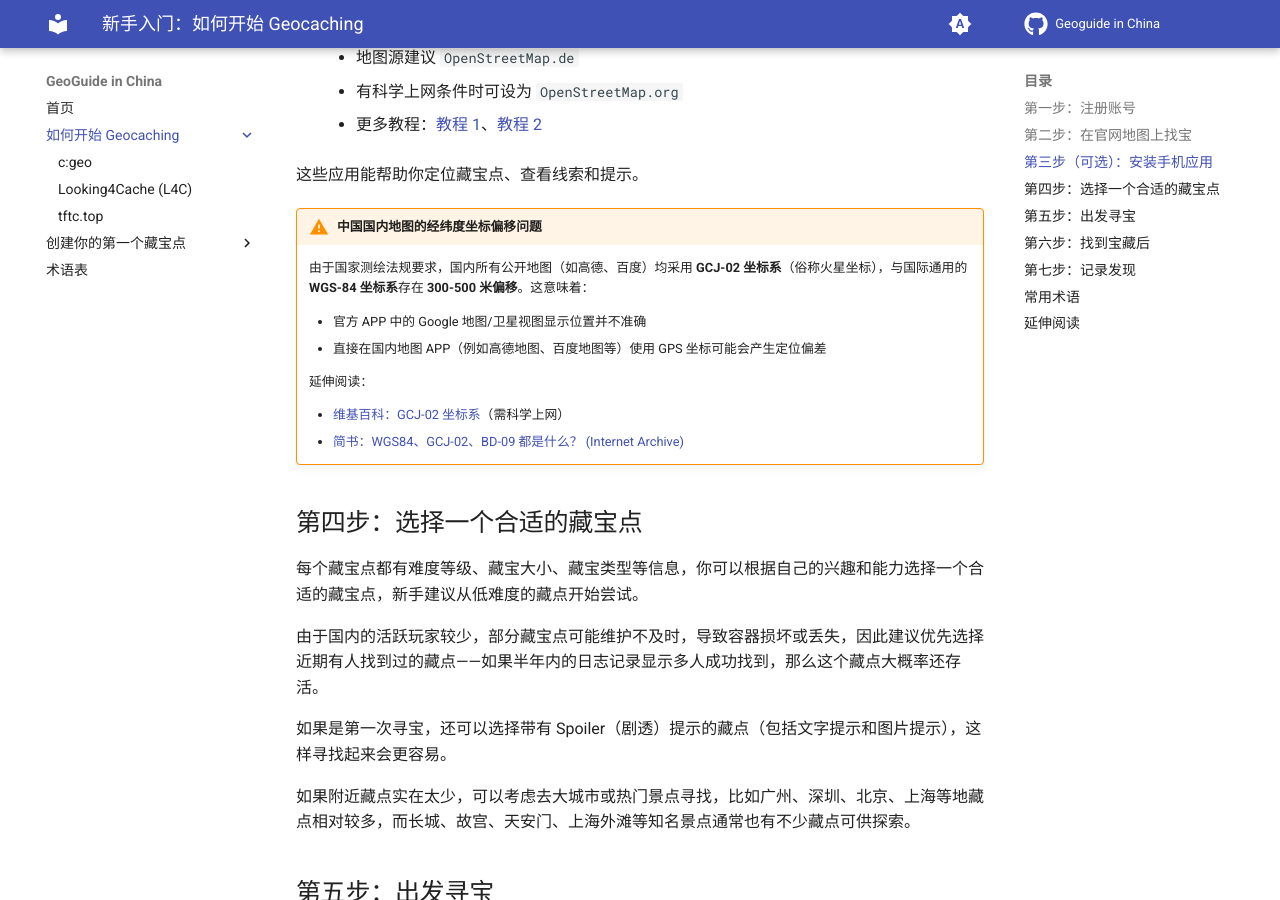
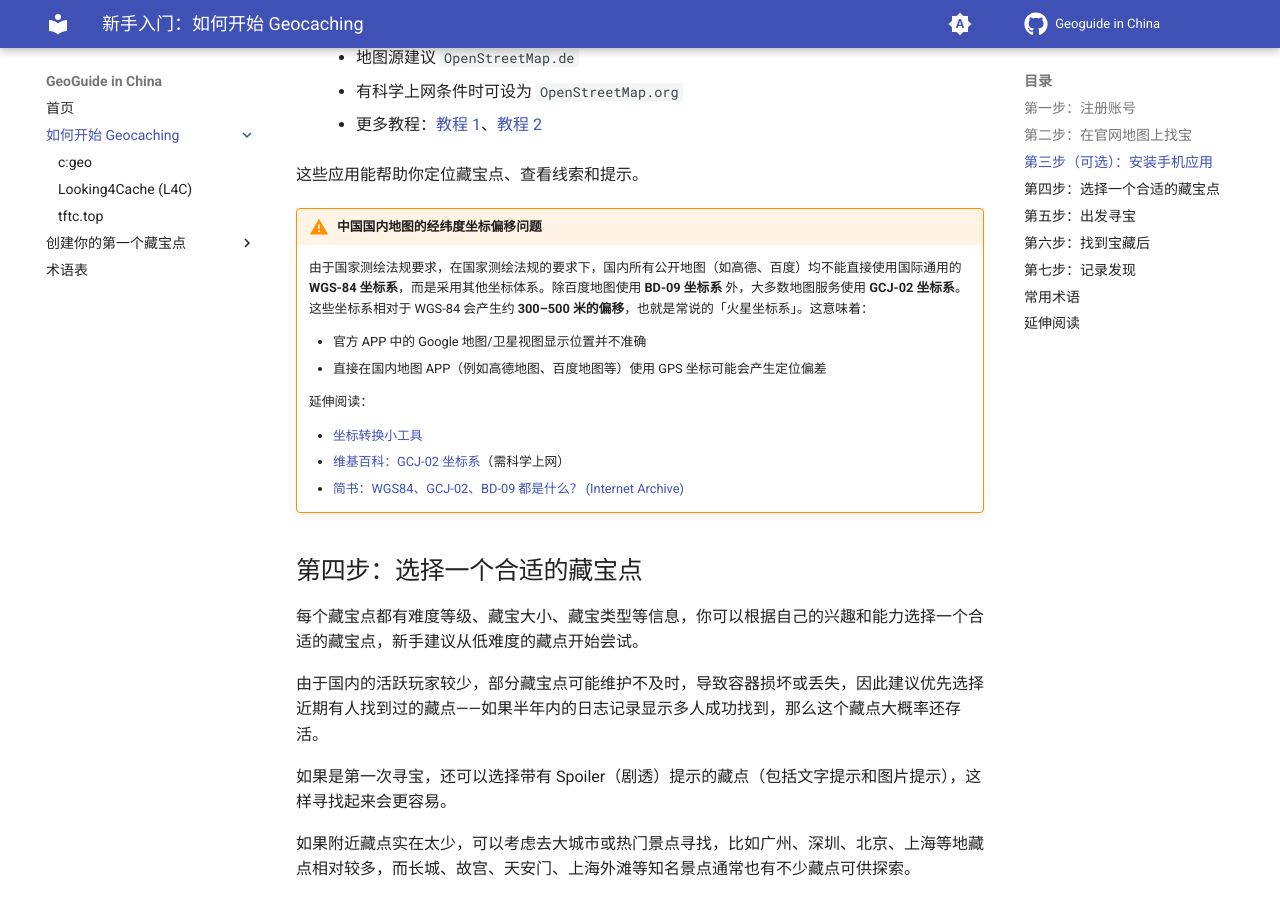
Before and after one commit to Konano/geoguide-in-china, an MkDocs documentation site: the page built from docs/getting-started/index.md, in a window 1280 px wide and 900 px high, scrolled down 1370 px. Built offline with MkDocs 1.6.1 and Material for MkDocs 9.7.7, drawn with Linux system fonts in a browser that asks for light colours; comment, search, counter and statistics services are not loaded.

Commit message:
更新地图坐标系说明，添加坐标转换工具链接

```diff
--- a/docs/getting-started/index.md
+++ b/docs/getting-started/index.md
@@ -71,13 +71,14 @@
 这些应用能帮助你定位藏宝点、查看线索和提示。
 
 !!! warning "中国国内地图的经纬度坐标偏移问题"
-    由于国家测绘法规要求，国内所有公开地图（如高德、百度）均采用 **GCJ-02 坐标系**（俗称火星坐标），与国际通用的 **WGS-84 坐标系**存在 **300-500 米偏移**。这意味着：
+    由于国家测绘法规要求，在国家测绘法规的要求下，国内所有公开地图（如高德、百度）均不能直接使用国际通用的 **WGS-84 坐标系**，而是采用其他坐标体系。除百度地图使用 **BD-09 坐标系** 外，大多数地图服务使用 **GCJ-02 坐标系**。这些坐标系相对于 WGS-84 会产生约 **300–500 米的偏移**，也就是常说的「火星坐标系」。这意味着：
 
     - 官方 APP 中的 Google 地图/卫星视图显示位置并不准确
     - 直接在国内地图 APP（例如高德地图、百度地图等）使用 GPS 坐标可能会产生定位偏差
 
     延伸阅读：
 
+    - [坐标转换小工具](https://tools.geocaching.top/)
     - [维基百科：GCJ-02 坐标系](https://zh.wikipedia.org/wiki/%E4%B8%AD%E5%8D%8E%E4%BA%BA%E6%B0%91%E5%85%B1%E5%92%8C%E5%9B%BD%E5%9C%B0%E7%90%86%E6%95%B0%E6%8D%AE%E9%99%90%E5%88%B6#%E5%9D%90%E6%A0%87%E7%B3%BB%E5%AE%9E%E7%8E%B0)（需科学上网）
     - [简书：WGS84、GCJ-02、BD-09 都是什么？](https://www.jianshu.com/p/559029832a67) [(Internet Archive)](https://web.archive.org/web/20250325135750/https://www.jianshu.com/p/559029832a67)
 
```
